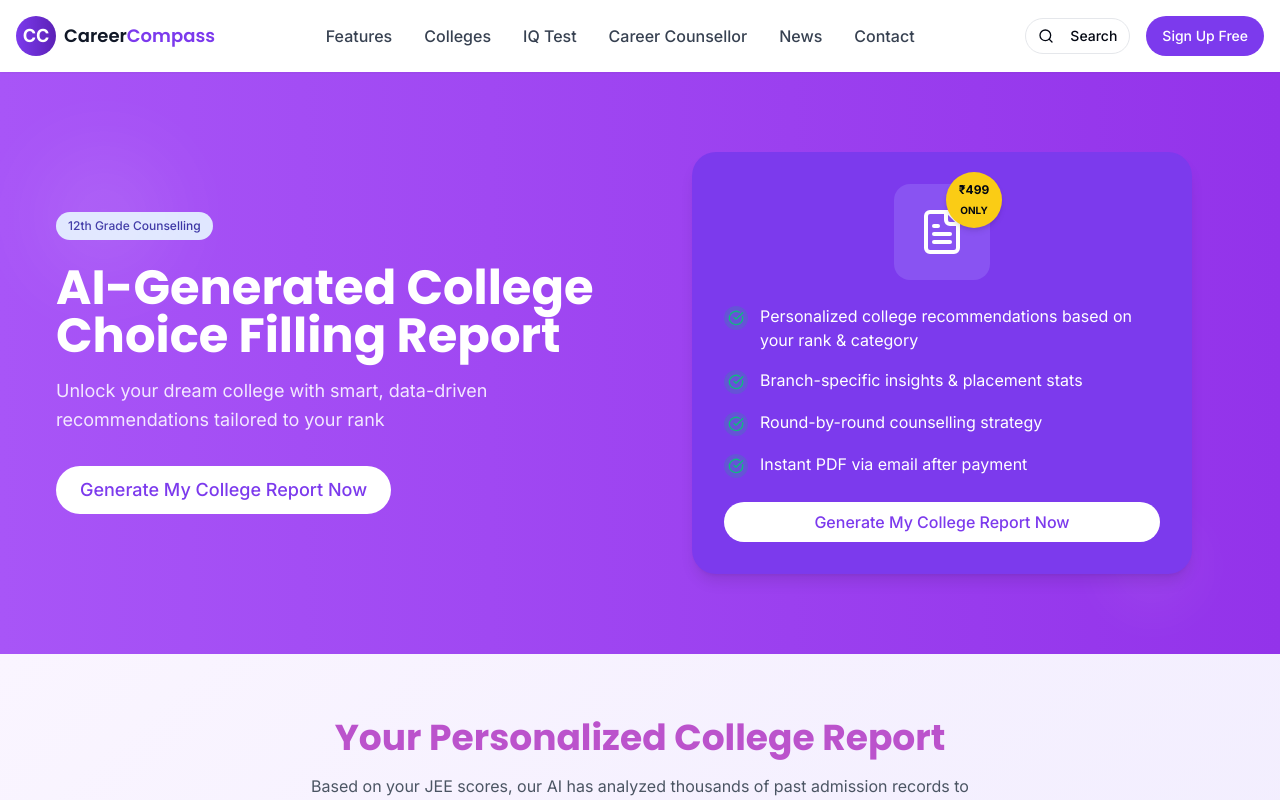
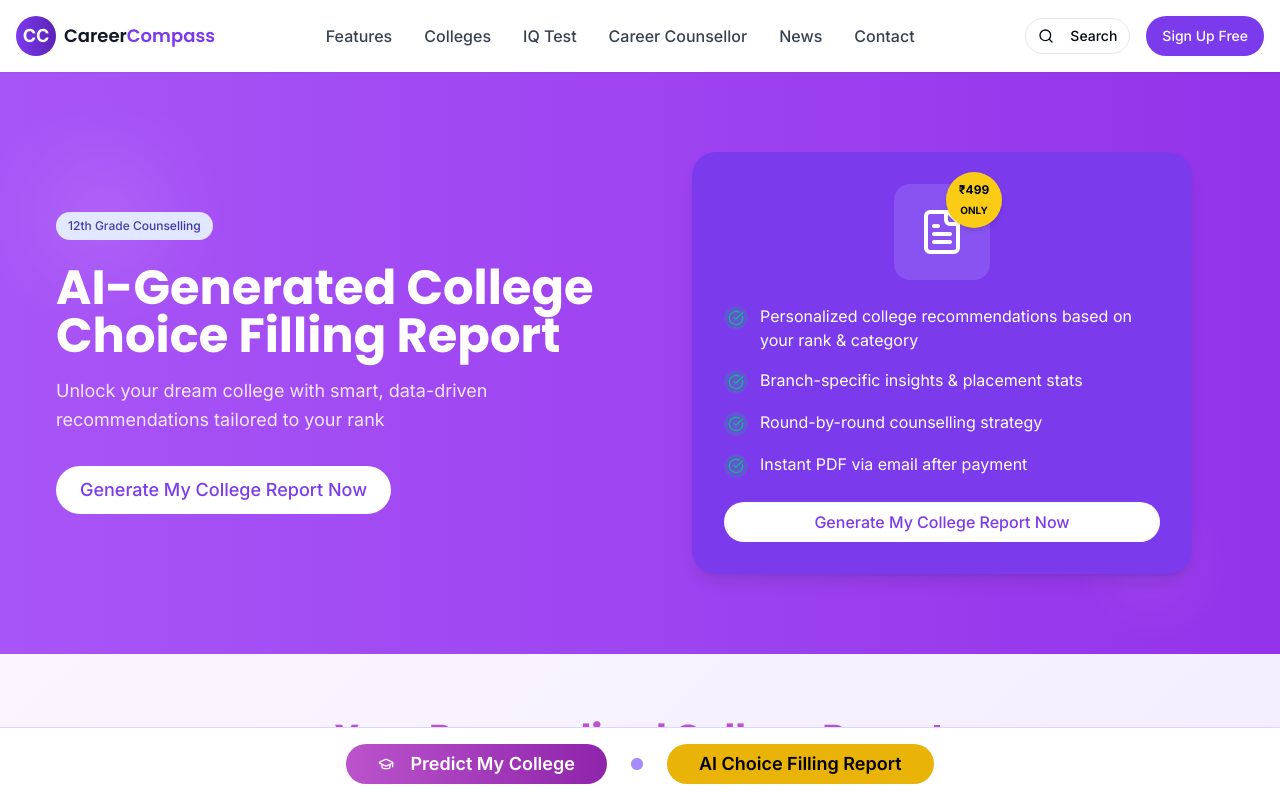
Before and after one commit to shubham196/career-compass-reimagine, a React (Vite) app: page /ai-choice-filling in a window 1280 px wide. Shown: the top 800 px of the page. Built offline with nearby package versions, Linux system fonts and the light colour scheme.

Commit message:
feat: Implement responsive sticky footer
Adds a sticky footer with "Predict My College" and "AI Choice Filling Report" buttons. Includes desktop expansion and mobile drawer animations, a visual separator, and responsiveness.

```diff
--- /dev/null
+++ b/src/components/StickyFooter.tsx
@@ -0,0 +1,163 @@
+
+import React, { useState } from 'react';
+import { Button } from '@/components/ui/button';
+import { Drawer, DrawerContent, DrawerTrigger } from '@/components/ui/drawer';
+import { GraduationCap, Stethoscope, Wrench } from 'lucide-react';
+import { useNavigate } from 'react-router-dom';
+
+const StickyFooter = () => {
+  const [isDesktopExpanded, setIsDesktopExpanded] = useState(false);
+  const navigate = useNavigate();
+
+  const handlePredictClick = () => {
+    setIsDesktopExpanded(!isDesktopExpanded);
+  };
+
+  const handleEngineeringClick = () => {
+    navigate('/iq-test');
+    setIsDesktopExpanded(false);
+  };
+
+  const handleMedicalClick = () => {
+    navigate('/iq-test');
+    setIsDesktopExpanded(false);
+  };
+
+  const handleAIReportClick = () => {
+    navigate('/ai-choice-filling');
+  };
+
+  return (
+    <>
+      {/* Desktop Footer */}
+      <div className="hidden md:block fixed bottom-0 left-0 right-0 z-50 bg-white border-t border-purple-200 shadow-lg">
+        <div className="container mx-auto px-4 py-4">
+          <div className="flex items-center justify-center gap-6">
+            {/* Left Button */}
+            <div className="relative">
+              <Button
+                onClick={handlePredictClick}
+                className="bg-theme-gradient text-white px-8 py-3 rounded-full font-semibold text-lg hover:shadow-lg transition-all duration-300 hover:scale-105"
+                aria-expanded={isDesktopExpanded}
+                aria-label="Predict My College - Choose your field"
+              >
+                <GraduationCap className="mr-2 h-5 w-5" />
+                Predict My College
+              </Button>
+
+              {/* Desktop Expansion Panel */}
+              <div className={`absolute bottom-full right-0 mb-2 transition-all duration-500 ease-in-out ${
+                isDesktopExpanded
+                  ? 'opacity-100 transform translate-y-0 scale-100'
+                  : 'opacity-0 transform translate-y-4 scale-95 pointer-events-none'
+              }`}>
+                <div className="bg-white rounded-xl shadow-2xl border border-purple-100 p-4 min-w-[250px]">
+                  <div className="space-y-3">
+                    <Button
+                      onClick={handleEngineeringClick}
+                      className="w-full bg-blue-600 hover:bg-blue-700 text-white py-3 rounded-lg font-medium transition-colors"
+                      aria-label="Engineering IQ Test"
+                    >
+                      <Wrench className="mr-2 h-4 w-4" />
+                      Engineering
+                    </Button>
+                    <Button
+                      onClick={handleMedicalClick}
+                      className="w-full bg-green-600 hover:bg-green-700 text-white py-3 rounded-lg font-medium transition-colors"
+                      aria-label="Medical IQ Test"
+                    >
+                      <Stethoscope className="mr-2 h-4 w-4" />
+                      Medical
+                    </Button>
+                  </div>
+                </div>
+              </div>
+            </div>
+
+            {/* Animated Element Between Buttons */}
+            <div className="flex items-center justify-center">
+              <div className="relative">
+                <div className="h-3 w-3 bg-purple-400 rounded-full animate-pulse"></div>
+                <div className="absolute inset-0 h-3 w-3 bg-purple-400 rounded-full animate-ping opacity-75"></div>
+              </div>
+            </div>
+
+            {/* Right Button */}
+            <Button
+              onClick={handleAIReportClick}
+              className="bg-yellow-500 hover:bg-yellow-600 text-black px-8 py-3 rounded-full font-semibold text-lg hover:shadow-lg transition-all duration-300 hover:scale-105"
+              aria-label="Get AI Choice Filling Report"
+            >
+              AI Choice Filling Report
+            </Button>
+          </div>
+        </div>
+      </div>
+
+      {/* Mobile Footer */}
+      <div className="md:hidden fixed bottom-0 left-0 right-0 z-50 bg-white border-t border-purple-200 shadow-lg">
+        <div className="px-4 py-4">
+          <div className="flex items-center justify-center gap-4">
+            {/* Mobile Predict Button with Drawer */}
+            <Drawer>
+              <DrawerTrigger asChild>
+                <Button
+                  className="bg-theme-gradient text-white px-6 py-3 rounded-full font-semibold flex-1 min-h-[44px] hover:shadow-lg transition-all duration-300"
+                  aria-label="Predict My College - Choose your field"
+                >
+                  <GraduationCap className="mr-2 h-4 w-4" />
+                  Predict My College
+                </Button>
+              </DrawerTrigger>
+              <DrawerContent className="pb-8">
+                <div className="px-6 py-6 space-y-4">
+                  <h3 className="text-xl font-bold text-center text-gray-800 mb-6">
+                    Choose Your Field
+                  </h3>
+                  <Button
+                    onClick={handleEngineeringClick}
+                    className="w-full bg-blue-600 hover:bg-blue-700 text-white py-4 rounded-lg font-medium text-lg min-h-[44px] transition-colors"
+                    aria-label="Engineering IQ Test"
+                  >
+                    <Wrench className="mr-2 h-5 w-5" />
+                    Engineering
+                  </Button>
+                  <Button
+                    onClick={handleMedicalClick}
+                    className="w-full bg-green-600 hover:bg-green-700 text-white py-4 rounded-lg font-medium text-lg min-h-[44px] transition-colors"
+                    aria-label="Medical IQ Test"
+                  >
+                    <Stethoscope className="mr-2 h-5 w-5" />
+                    Medical
+                  </Button>
+                </div>
+              </DrawerContent>
+            </Drawer>
+
+            {/* Animated Element Between Buttons */}
+            <div className="flex items-center justify-center px-2">
+              <div className="relative">
+                <GraduationCap className="h-6 w-6 text-purple-500 animate-float" />
+                <div className="absolute inset-0 h-6 w-6 bg-purple-400 rounded-full animate-ping opacity-30"></div>
+              </div>
+            </div>
+
+            {/* Mobile AI Report Button */}
+            <Button
+              onClick={handleAIReportClick}
+              className="bg-yellow-500 hover:bg-yellow-600 text-black px-6 py-3 rounded-full font-semibold flex-1 min-h-[44px] hover:shadow-lg transition-all duration-300"
+              aria-label="Get AI Choice Filling Report"
+            >
+              AI Report
+            </Button>
+          </div>
+        </div>
+      </div>
+
+      {/* Spacer to prevent content from being hidden behind footer */}
+      <div className="h-20 md:h-24"></div>
+    </>
+  );
+};
+
+export default StickyFooter;
--- a/src/pages/AIChoiceFillingPage.tsx
+++ b/src/pages/AIChoiceFillingPage.tsx
@@ -4,6 +4,7 @@ import Navbar from "@/components/Navbar";
 import AIChoiceFillingHero from "@/components/AIChoiceFillingHero";
 import SampleAIReportSection from "@/components/SampleAIReportSection";
 import Footer from "@/components/Footer";
+import StickyFooter from "@/components/StickyFooter";
 
 const AIChoiceFillingPage = () => {
   return (
@@ -12,6 +13,7 @@ const AIChoiceFillingPage = () => {
       <AIChoiceFillingHero />
       <SampleAIReportSection />
       <Footer />
+      <StickyFooter />
     </div>
   );
 };
--- a/src/pages/Index.tsx
+++ b/src/pages/Index.tsx
@@ -10,6 +10,7 @@ import TestimonialsSection from "@/components/TestimonialsSection";
 import FaqSection from "@/components/FaqSection";
 import ContactSection from "@/components/ContactSection";
 import Footer from "@/components/Footer";
+import StickyFooter from "@/components/StickyFooter";
 
 const Index = () => {
   return (
@@ -24,6 +25,7 @@ const Index = () => {
       <FaqSection />
       <ContactSection />
       <Footer />
+      <StickyFooter />
     </div>
   );
 };
--- a/tailwind.config.ts
+++ b/tailwind.config.ts
@@ -1,4 +1,3 @@
-
 import type { Config } from "tailwindcss";
 
 export default {
```
